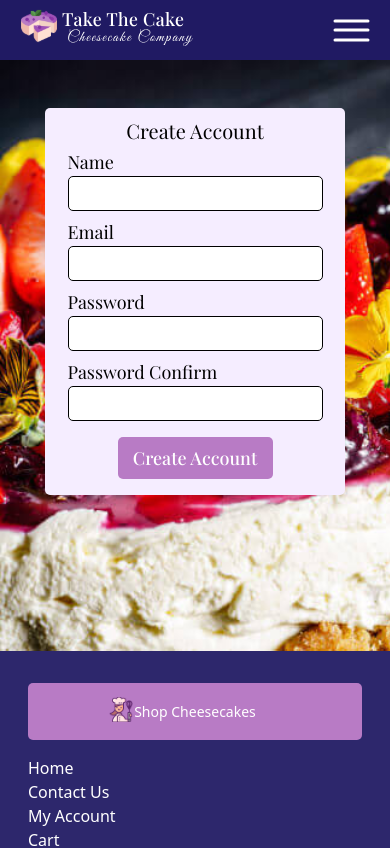
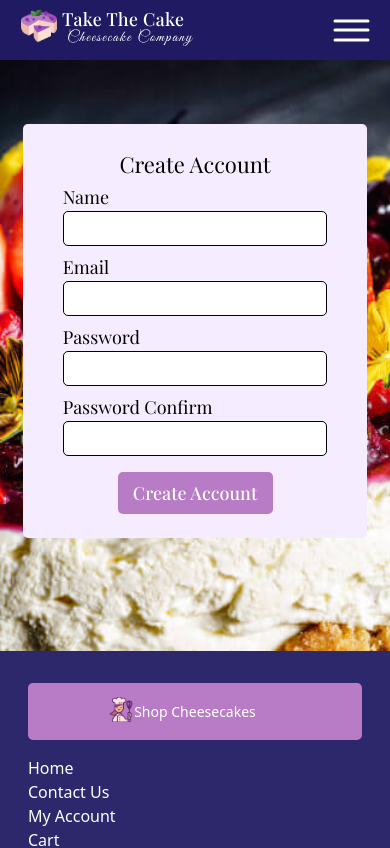
Before and after one commit to joneskb1/cheesecake-shop-mern, a React (Vite) app in the folder client/: page /auth/create-account in a window 390 px wide. Shown: the top 848 px of the page. Built offline with nearby package versions, Linux system fonts and the light colour scheme.

Commit message:
responsivenvess of all auth pages

```diff
--- a/client/src/components/auth/CreateAccount.module.css
+++ b/client/src/components/auth/CreateAccount.module.css
@@ -1,18 +1,18 @@
 .createAccount {
   font-family: var(--header-title-font-regular);
-  width: 300px;
-  /* height: 250px; */
-  margin: 0 auto;
+  width: 88vw;
+  max-width: 575px;
+  margin: 1rem auto 0;
   background: var(--light-purple);
   border-radius: 5px;
-
-  padding: 0.5rem 0 1rem 0;
+  padding: 1.5rem 1rem;
 }
 
 .createAccountHeader {
-  font-size: 20px;
+  font-size: 22px;
   text-align: center;
-  margin-bottom: 0.2rem;
+  margin: 0 auto 0.2rem;
+  text-align: center;
 }
 
 .textInputWrap {
@@ -41,7 +41,7 @@
   color: white;
   width: 155px;
   height: 42px;
-  margin: 0 auto;
+  margin: 0.5rem auto 0;
   background: var(--purple);
 }
 
--- a/client/src/components/auth/ForgotPassword.module.css
+++ b/client/src/components/auth/ForgotPassword.module.css
@@ -1,16 +1,15 @@
 .forgotPassword {
   font-family: var(--header-title-font-regular);
-  width: 300px;
-  height: 250px;
-  margin: 0 auto;
-
+  width: 85vw;
+  max-width: 575px;
+  margin: 3rem auto 0;
   background: var(--light-purple);
   border-radius: 5px;
-  padding: 1.5rem;
+  padding: 2rem 1rem;
 }
 
 .forgotPasswordHeader {
-  font-size: 20px;
+  font-size: 22px;
   text-align: center;
   margin-bottom: 1rem;
 }
--- a/client/src/components/auth/Login.jsx
+++ b/client/src/components/auth/Login.jsx
@@ -17,7 +17,7 @@ export default function Login() {
           name='email'
           id='email'
           className={styles.textInput}
-          onChange={(e) => setEmail(e.value.target)}
+          onChange={(e) => setEmail(e.target.value)}
           value={email}
         />
       </div>
@@ -30,7 +30,7 @@ export default function Login() {
           name='password'
           id='password'
           className={styles.textInput}
-          onChange={(e) => setPassword(e.value.target)}
+          onChange={(e) => setPassword(e.target.value)}
           value={password}
         />
       </div>
--- a/client/src/components/auth/Login.module.css
+++ b/client/src/components/auth/Login.module.css
@@ -1,15 +1,15 @@
 .login {
   font-family: var(--header-title-font-regular);
-  width: 300px;
-  height: 250px;
-  margin: 0 auto;
+  width: 75%;
+  max-width: 575px;
+  margin: 4rem auto 0;
   background: var(--light-purple);
   border-radius: 5px;
-  padding-top: 0.5rem;
+  padding: 2rem 1rem;
 }
 
 .loginHeader {
-  font-size: 20px;
+  font-size: 22px;
   text-align: center;
   margin-bottom: 0.2rem;
 }
--- a/client/src/components/auth/ResetPassword.module.css
+++ b/client/src/components/auth/ResetPassword.module.css
@@ -1,16 +1,16 @@
 .resetPassword {
   font-family: var(--header-title-font-regular);
-  width: 300px;
-  /* height: 250px; */
-  margin: 0 auto;
+  width: 85vw;
+  max-width: 575px;
+  margin: 3rem auto;
   background: var(--light-purple);
   border-radius: 5px;
 
-  padding: 0.5rem 0 1rem 0;
+  padding: 1.5rem 0.5rem;
 }
 
 .resetPasswordHeader {
-  font-size: 20px;
+  font-size: 22px;
   text-align: center;
   margin-bottom: 0.5rem;
 }
--- a/client/src/components/carousel/Carousel.jsx
+++ b/client/src/components/carousel/Carousel.jsx
@@ -190,11 +190,9 @@ export default function Carousel({
       }
     }
 
-    if (id) {
-      return () => {
-        clearTimeout(id);
-      };
-    }
+    return () => {
+      clearTimeout(id);
+    };
   }, [
     changeSlideRight,
     currentSlide,
```
